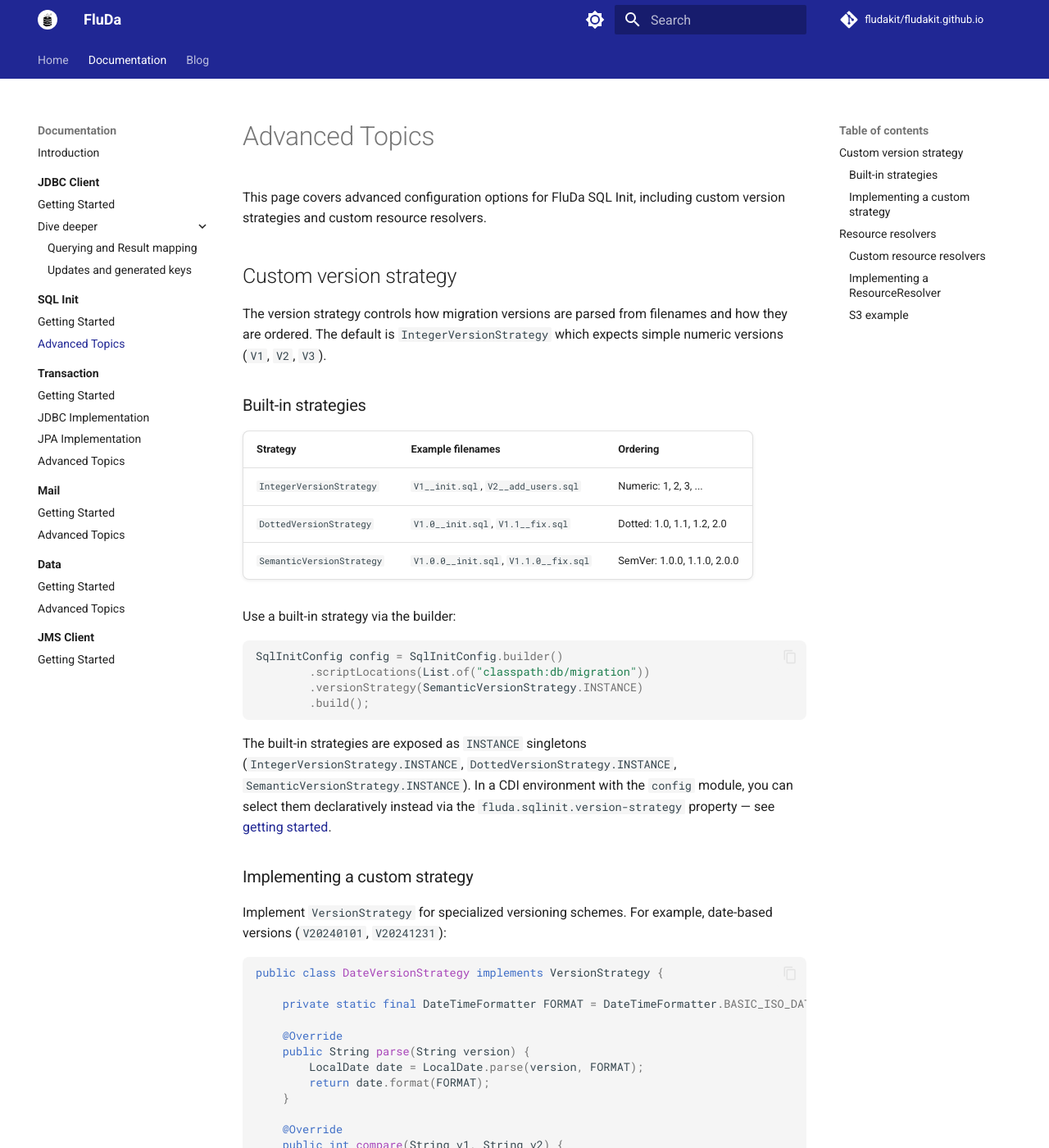
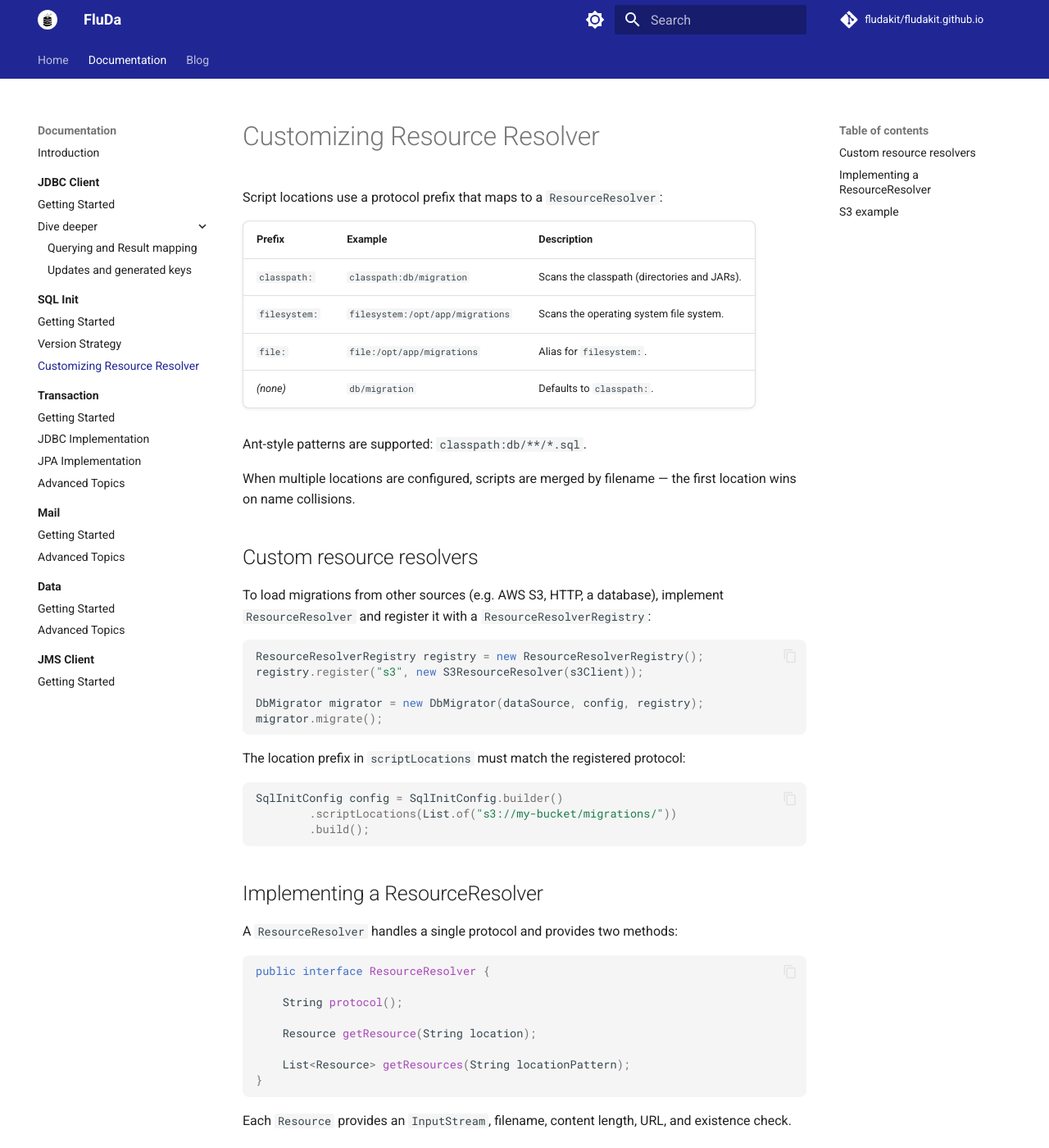
Before and after one commit to fludakit/fludakit.github.io, an MkDocs documentation site: the page built from docs/documentation/sql-init/resource-resolver.md, in a window 1280 px wide and 1400 px high. Shown: the whole window at 82% size. Built offline with MkDocs 1.6.1 and Material for MkDocs 9.7.7, drawn with Linux system fonts in a browser that asks for light colours; comment, search, counter and statistics services are not loaded; some of the changed text lies outside the part shown.

Commit message:
docs(sql-init): split advanced.md into separate pages
- Version Strategy: built-in strategies and custom implementation
- Customizing Resource Resolver: protocol prefixes and custom resolvers

````diff
--- a/docs/documentation/sql-init/advanced.md
+++ b/docs/documentation/sql-init/resource-resolver.md
@@ -1,53 +1,4 @@
-# Advanced Topics
-
-This page covers advanced configuration options for FluDa SQL Init, including custom version strategies and custom resource resolvers.
-
-## Custom version strategy
-
-The version strategy controls how migration versions are parsed from filenames and how they are ordered. The default is `IntegerVersionStrategy` which expects simple numeric versions (`V1`, `V2`, `V3`).
-
-### Built-in strategies
-
-| Strategy | Example filenames | Ordering |
-|----------|-------------------|----------|
-| `IntegerVersionStrategy` | `V1__init.sql`, `V2__add_users.sql` | Numeric: 1, 2, 3, ... |
-| `DottedVersionStrategy` | `V1.0__init.sql`, `V1.1__fix.sql` | Dotted: 1.0, 1.1, 1.2, 2.0 |
-| `SemanticVersionStrategy` | `V1.0.0__init.sql`, `V1.1.0__fix.sql` | SemVer: 1.0.0, 1.1.0, 2.0.0 |
-
-Use a built-in strategy via the builder:
-
-```java
-SqlInitConfig config = SqlInitConfig.builder()
-        .scriptLocations(List.of("classpath:db/migration"))
-        .versionStrategy(SemanticVersionStrategy.INSTANCE)
-        .build();
-```
-
-The built-in strategies are exposed as `INSTANCE` singletons (`IntegerVersionStrategy.INSTANCE`, `DottedVersionStrategy.INSTANCE`, `SemanticVersionStrategy.INSTANCE`). In a CDI environment with the `config` module, you can select them declaratively instead via the `fluda.sqlinit.version-strategy` property — see [getting started](getting-started.md#version-strategy).
-
-### Implementing a custom strategy
-
-Implement `VersionStrategy` for specialized versioning schemes. For example, date-based versions (`V20240101`, `V20241231`):
-
-```java
-public class DateVersionStrategy implements VersionStrategy {
-
-    private static final DateTimeFormatter FORMAT = DateTimeFormatter.BASIC_ISO_DATE;
-
-    @Override
-    public String parse(String version) {
-        LocalDate date = LocalDate.parse(version, FORMAT);
-        return date.format(FORMAT);
-    }
-
-    @Override
-    public int compare(String v1, String v2) {
-        return v1.compareTo(v2);
-    }
-}
-```
-
-## Resource resolvers
+# Customizing Resource Resolver
 
 Script locations use a protocol prefix that maps to a `ResourceResolver`:
 
@@ -62,7 +13,7 @@
 
 When multiple locations are configured, scripts are merged by filename — the first location wins on name collisions.
 
-### Custom resource resolvers
+## Custom resource resolvers
 
 To load migrations from other sources (e.g. AWS S3, HTTP, a database), implement `ResourceResolver` and register it with a `ResourceResolverRegistry`:
 
@@ -82,7 +33,7 @@
         .build();
 ```
 
-### Implementing a ResourceResolver
+## Implementing a ResourceResolver
 
 A `ResourceResolver` handles a single protocol and provides two methods:
 
@@ -99,7 +50,7 @@
 
 Each `Resource` provides an `InputStream`, filename, content length, URL, and existence check.
 
-### S3 example
+## S3 example
 
 The following resolver loads SQL scripts from AWS S3 using the `s3://` protocol:
 
--- a/mkdocs.yml
+++ b/mkdocs.yml
@@ -83,7 +83,8 @@
     - SQL Init:
       - Introduction: documentation/sql-init/index.md
       - Getting Started: documentation/sql-init/getting-started.md
-      - Advanced Topics: documentation/sql-init/advanced.md
+      - Version Strategy: documentation/sql-init/version-strategy.md
+      - Customizing Resource Resolver: documentation/sql-init/resource-resolver.md
     - Transaction:
       - Introduction: documentation/tx/index.md
       - Getting Started: documentation/tx/getting-started.md
````
Also changed, not shown: docs/documentation/sql-init/version-strategy.md (added, +44 -0 lines).
